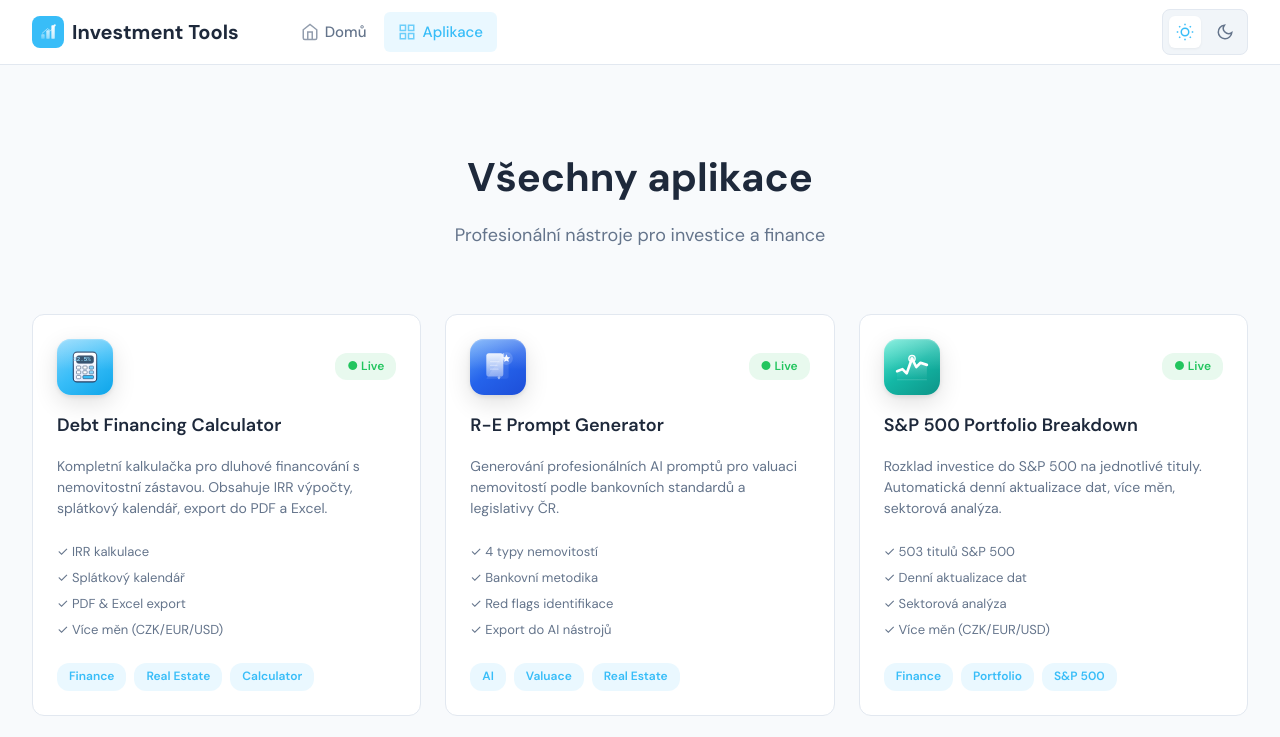
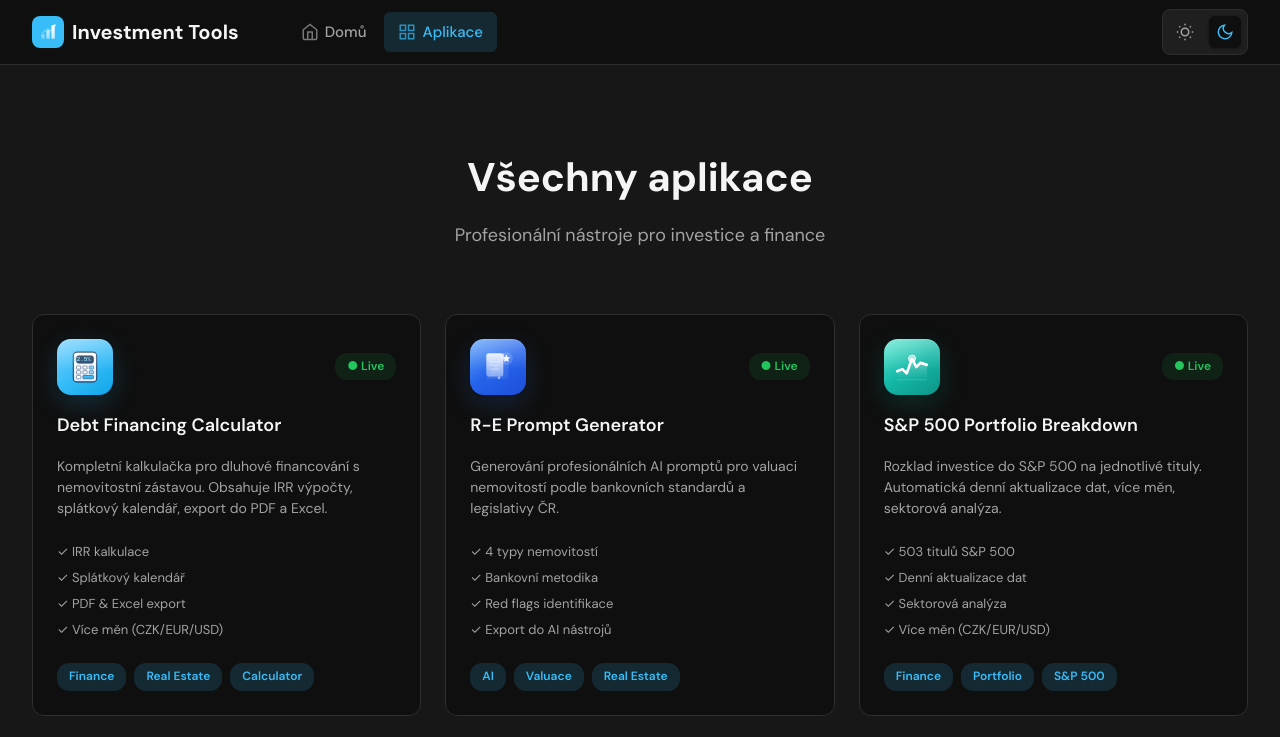
Before and after one commit to martin1dlouhy/Main-Project, a website: page apps.html in a window 1280 px wide. Both pictures are taken after a click on the button 1225 px from the left and 32 px from the top of the page. Shown: the top 737 px of the page. Drawn offline with Linux system fonts and the light colour scheme.

Commit message:
Add files via upload

```diff
--- a/apps.html
+++ b/apps.html
@@ -4,7 +4,16 @@
     <meta charset="UTF-8">
     <meta name="viewport" content="width=device-width, initial-scale=1.0">
     <title>Aplikace | Investment Tools</title>
-    <script>if(localStorage.getItem("daynight-theme")==="carbon"){document.documentElement.classList.add("carbon");}</script>
+    <script>
+if(localStorage.getItem("daynight-theme")==="carbon"){document.documentElement.classList.add("carbon");}
+function setTheme(t){
+  if(t==="carbon"){document.documentElement.classList.add("carbon");document.body.classList.add("carbon");localStorage.setItem("daynight-theme","carbon");}
+  else{document.documentElement.classList.remove("carbon");document.body.classList.remove("carbon");localStorage.setItem("daynight-theme","snow");}
+  document.querySelectorAll(".theme-btn-snow").forEach(function(b){b.classList.toggle("active",t==="snow");});
+  document.querySelectorAll(".theme-btn-carbon").forEach(function(b){b.classList.toggle("active",t==="carbon");});
+}
+document.addEventListener("DOMContentLoaded",function(){var t=localStorage.getItem("daynight-theme")==="carbon"?"carbon":"snow";if(t==="carbon"){document.body.classList.add("carbon");}setTheme(t);});
+</script>
     <link rel="stylesheet" href="styles.css">
 </head>
 <body>
```
Also changed, not shown: index.html (+10 -1 lines).
